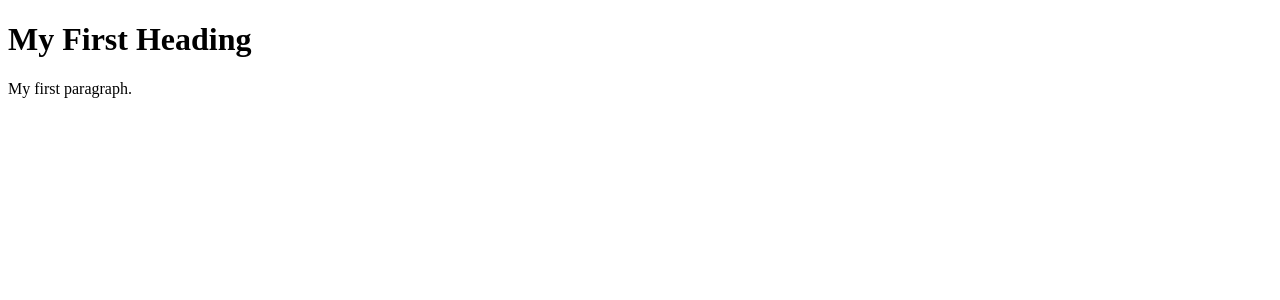
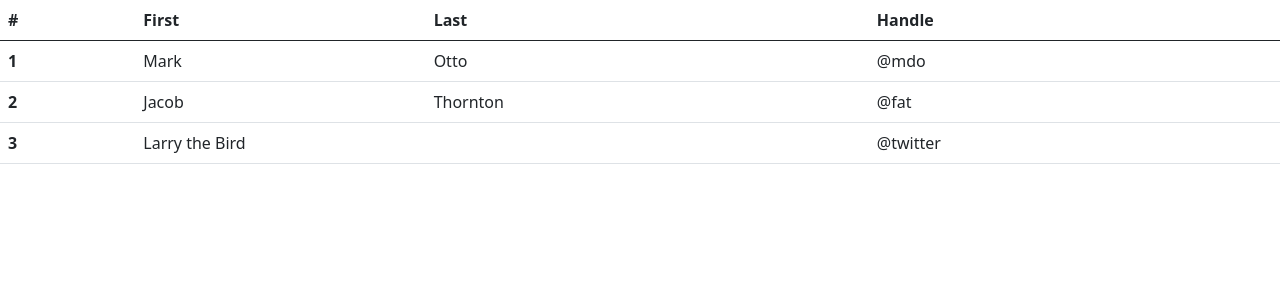
Before and after one commit to Hernando17/native-laundry, a PHP site: page /admin/outlet.php in a window 1280 px wide. Shown: the top 300 px of the page. Run offline with PHP 8.4, Linux system fonts and the light colour scheme.

Commit message:
Update outlet.php

```diff
--- a/view/admin/outlet.php
+++ b/view/admin/outlet.php
@@ -1,9 +1,41 @@
 <!DOCTYPE html>
 <html>
+  <head>
+    <title>Outlet</title>
+    <link href="/assets/css/bootstrap.min.css" rel="stylesheet">
+  </head>
 <body>
-
-<h1>My First Heading</h1>
-<p>My first paragraph.</p>
-
+<table class="table">
+  <thead>
+    <tr>
+      <th scope="col">#</th>
+      <th scope="col">First</th>
+      <th scope="col">Last</th>
+      <th scope="col">Handle</th>
+    </tr>
+  </thead>
+  <tbody>
+    <tr>
+      <th scope="row">1</th>
+      <td>Mark</td>
+      <td>Otto</td>
+      <td>@mdo</td>
+    </tr>
+    <tr>
+      <th scope="row">2</th>
+      <td>Jacob</td>
+      <td>Thornton</td>
+      <td>@fat</td>
+    </tr>
+    <tr>
+      <th scope="row">3</th>
+      <td colspan="2">Larry the Bird</td>
+      <td>@twitter</td>
+    </tr>
+  </tbody>
+</table>
 </body>
+<foot>
+  <script></script>
+  </foot>
 </html>
```
